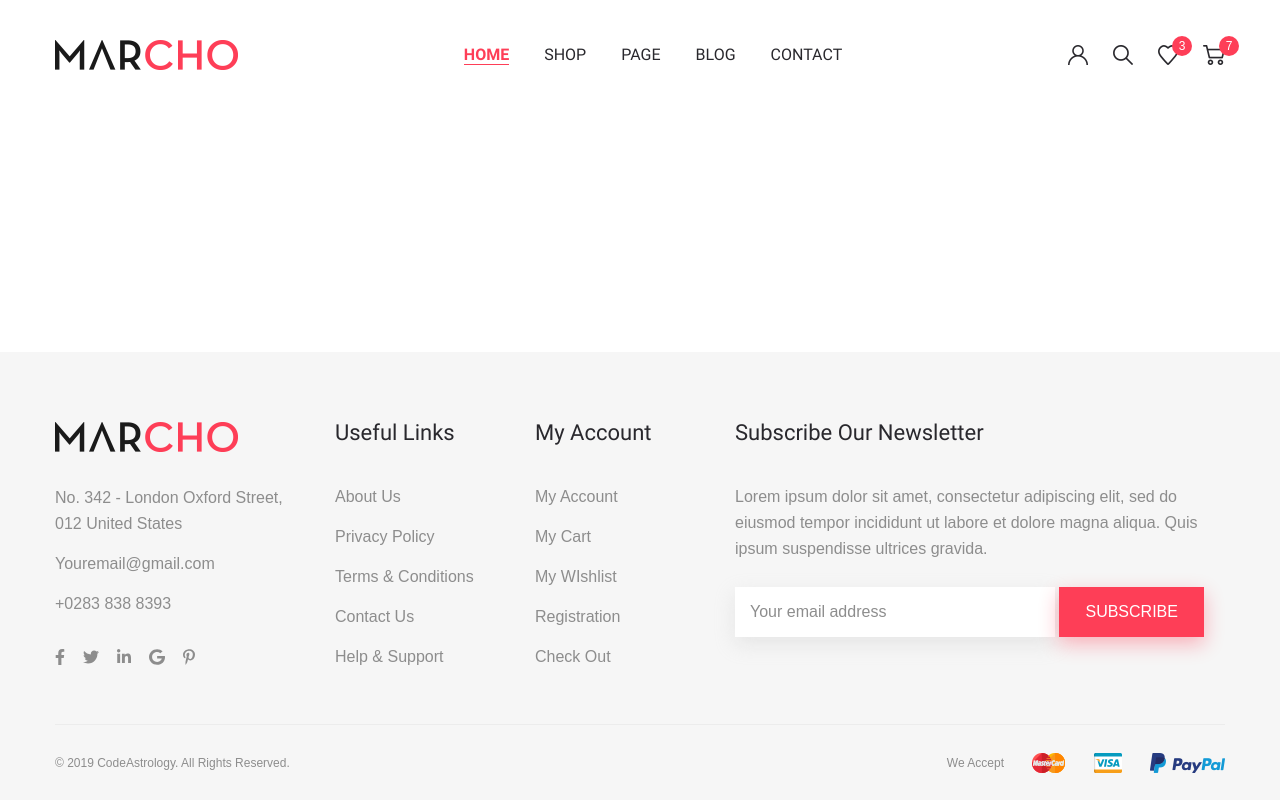
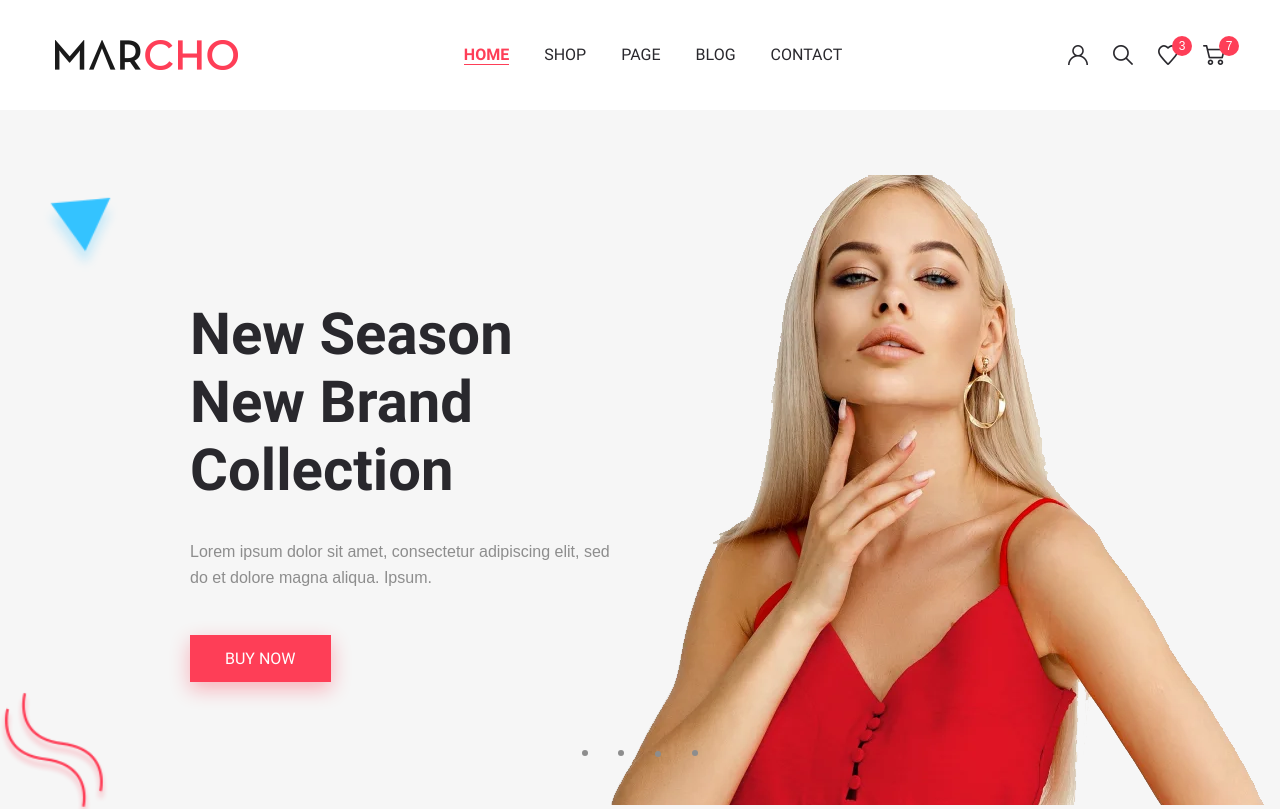
Before and after one commit to FireBreeeze/SimpleFood, a website: page app/index.html in a window 1280 px wide. Shown: the top 809 px of the page. Drawn offline with nearby package versions, Linux system fonts and the light colour scheme; files that its build step writes are made by us from their sources; files whose address does not match are found by name.

Commit message:
added top-slider section

```diff
--- a/app/index.html
+++ b/app/index.html
@@ -56,9 +56,79 @@
     </div>
   </header>
 
+
   <main class="main">
 
+    <section class="top-slider">
+      <div class="container top-slider__container">
+        <div class="top-slider__inner">
+
+          <div class="top-slider__item">
+            <div class="top-slider__content">
+              <h3 class="top-slider__title">
+                New Season <br>
+                New Brand Collection
+              </h3>
+              <p class="top-slider__text">
+                Lorem ipsum dolor sit amet, consectetur adipiscing elit, sed do
+                et dolore magna aliqua. Ipsum.
+              </p>
+              <a class="top-slider__link" href="#">BUY NOW</a>
+            </div>
+            <img class="top-slider__img" src="images/slider/photo1.png" alt="slide images">
+          </div>
+
+          <div class="top-slider__item">
+            <div class="top-slider__content">
+              <h3 class="top-slider__title">
+                New Season
+                New Brand Collection
+              </h3>
+              <p class="top-slider__text">
+                Lorem ipsum dolor sit amet, consectetur adipiscing elit, sed do
+                et dolore magna aliqua. Ipsum.
+              </p>
+              <a class="top-slider__link" href="#">BUY NOW</a>
+            </div>
+            <img class="top-slider__img" src="images/slider/photo1.png" alt="slide images">
+          </div>
+
+          <div class="top-slider__item">
+            <div class="top-slider__content">
+              <h3 class="top-slider__title">
+                New Season
+                New Brand Collection
+              </h3>
+              <p class="top-slider__text">
+                Lorem ipsum dolor sit amet, consectetur adipiscing elit, sed do
+                et dolore magna aliqua. Ipsum.
+              </p>
+              <a class="top-slider__link" href="#">BUY NOW</a>
+            </div>
+            <img class="top-slider__img" src="images/slider/photo1.png" alt="slide images">
+          </div>
+
+          <div class="top-slider__item">
+            <div class="top-slider__content">
+              <h3 class="top-slider__title">
+                New Season
+                New Brand Collection
+              </h3>
+              <p class="top-slider__text">
+                Lorem ipsum dolor sit amet, consectetur adipiscing elit, sed do
+                et dolore magna aliqua. Ipsum.
+              </p>
+              <a class="top-slider__link" href="#">BUY NOW</a>
+            </div>
+            <img class="top-slider__img" src="images/slider/photo1.png" alt="slide images">
+          </div>
+        </div>
+      </div>
+    </section>
+
+
   </main>
+
 
   <footer class="footer">
     <div class="container">
--- a/app/js/main.js
+++ b/app/js/main.js
@@ -1,3 +1,11 @@
 $(function(){
 
+  $('.top-slider__inner').slick({
+    dots: true,
+    arrows: false,
+    fade: true,
+    autoplay: true,
+    autoplaySpeed: 2000
+  });
+
 });
--- /dev/null
+++ b/app/scss/_libs.scss
@@ -0,0 +1 @@
+@import '../../node_modules/slick-carousel/slick/slick.scss'
--- a/app/scss/_vars.scss
+++ b/app/scss/_vars.scss
@@ -3,19 +3,31 @@ $default: #8d8d8d;
 $title: #29282d;
 $bg: #f6f6f6;
 
-%quicksand-400{
+%quicksand-400 {
   font-family: 'Quicksand-Regular', sans-serif;
   font-weight: 400;
 }
-%quicksand-500{
+
+%quicksand-500 {
   font-family: 'Quicksand-Medium', sans-serif;
   font-weight: 500;
 }
-%roboto-400{
+
+%roboto-400 {
   font-family: 'Roboto-Regular', sans-serif;
   font-weight: 400;
 }
-%roboto-700{
+
+%roboto-700 {
   font-family: 'Roboto-Bold', sans-serif;
   font-weight: 700;
 }
+
+%btn {
+  padding: 12px 26px;
+  background-color: $accent;
+  @extend %roboto-400;
+  text-transform: uppercase;
+  color: #fff;
+  box-shadow: 0px 7px 20px 0px rgba(255, 17, 48, 0.3);
+}
--- a/app/scss/style.scss
+++ b/app/scss/style.scss
@@ -1,6 +1,7 @@
 @import 'vars';
 @import 'fonts';
 @import 'reset';
+@import 'libs';
 @import 'global';
 
 .header {
@@ -160,12 +161,8 @@
   }
 
   &__form-btn {
+    @extend %btn;
     border: none;
-    background-color: $accent;
-    color: #fff;
-    text-transform: uppercase;
-    padding: 12px 26px;
-    box-shadow: 0px 7px 20px 0px rgba(255, 17, 48, 0.3);
     cursor: pointer;
   }
 }
@@ -184,6 +181,85 @@
   }
 }
 
+.top-slider {
+  background-color: $bg;
+  background-image: url('../images/top-slider-bg.png');
+  background-repeat: no-repeat;
+  background-size: cover;
+  padding: 65px 0 45px;
+
+  &__container {
+    max-width: 1560px;
+  }
+
+  &__content {
+    padding-left: 175px;
+    padding-top: 125px;
+  }
+
+  &__item {
+    display: flex !important;
+    justify-content: space-between;
+  }
+
+  &__title {
+    max-width: 670px;
+    font-size: 58px;
+    line-height: 68px;
+    color: $title;
+    @extend %roboto-700;
+    margin-bottom: 35px;
+  }
+
+  &__text {
+    margin-bottom: 55px;
+    max-width: 470px;
+  }
+
+  &__link {
+    @extend %btn;
+    padding: 14px 35px;
+  }
+
+  .slick-dots {
+    display: flex;
+    justify-content: center;
+    margin-top: -70px;
+    li {
+      padding: 5px;
+      line-height: 0;
+      button {
+        padding: 0;
+        font-size: 0;
+        background-color: transparent;
+        width: 26px;
+        height: 26px;
+        border: 1px solid transparent;
+        border-radius: 50%;
+        position: relative;
+        &::before{
+          content: '';
+          position: absolute;
+          width: 6px;
+          height: 6px;
+          border-radius: 50%;
+          background-color: $default;
+          top: 50%;
+          left: 50%;
+          transform: translate(-50%, -50%);
+        }
+      }
+      &.slick-active {
+        border: 1px solid $accent;
+        border-radius: 50%;
+        &::before{
+          background-color: $accent;
+        }
+      }
+    }
+  }
+}
+
 
 
 
--- a/gulpfile.js
+++ b/gulpfile.js
@@ -32,6 +32,7 @@ function styles() {
 function scripts() {
   return src([
     'node_modules/jquery/dist/jquery.js',
+    'node_modules/slick-carousel/slick/slick.js',
     'app/js/main.js'
   ])
   .pipe(concat('main.min.js'))
--- a/package.json
+++ b/package.json
@@ -19,6 +19,7 @@
     "gulp-uglify": "^3.0.2",
     "jquery": "^3.6.1",
     "optipng-bin": "^9.0.0",
-    "sass": "^1.56.1"
+    "sass": "^1.56.1",
+    "slick-carousel": "^1.8.1"
   }
 }
```
Also changed, not shown: app/images/slider/photo1.png (added), app/images/top-slider-bg.png (added), app/js/main.min.js, css/style.css (added), 1 other file. Lines whose indentation alone changed are shown as unchanged.
